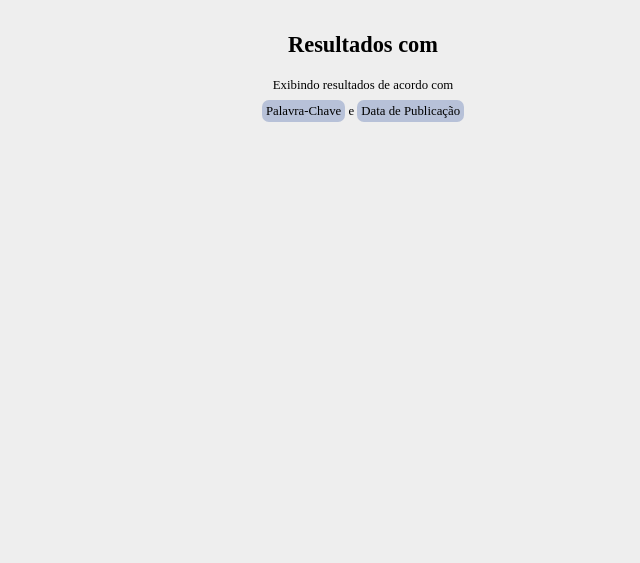
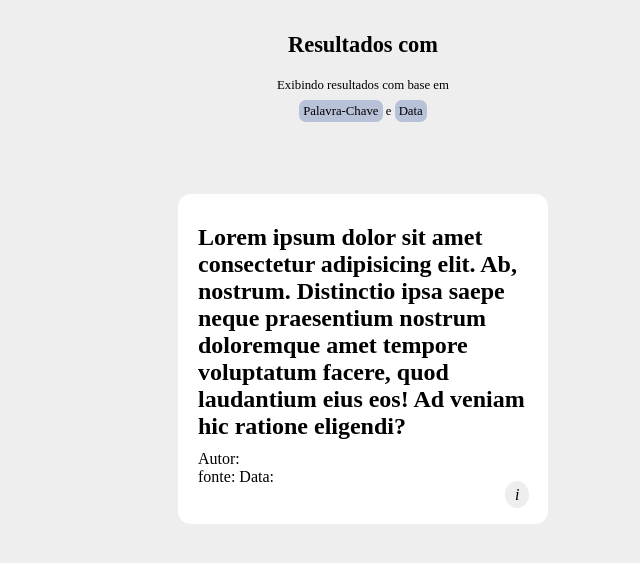
Before and after one commit to EzequiellSantos/News-Day, a plain HTML site: page projeto-newsAPI/index.html in a window 1280 px wide. Both pictures are taken after a click on the icon 763 px from the left and 34 px from the top of the page. Shown: the part 61-624 px from the top of the page, without its empty margins (277-917 px from the left). Drawn offline with Linux system fonts and the light colour scheme.

Commit message:
Colleting Choices Search | Feat

```diff
--- a/projeto-newsAPI/index.html
+++ b/projeto-newsAPI/index.html
@@ -137,7 +137,7 @@
     <aside id="titleSearch">
 
       <h1 id="userSearch"> Resultados com <span id="search">[Pesquisa]</span></h1>
-      <p id="userChoice">Exibindo resultados de acordo com <br><mark id="searchChoice">Palavra-Chave</mark> e <mark
+      <p id="userChoice">Exibindo resultados com base em <br><mark id="searchChoice">Palavra-Chave</mark> e <mark
         id="resultChoice">Data de Publicação</mark></p>
 
     </aside>
--- a/projeto-newsAPI/scripts/index.js
+++ b/projeto-newsAPI/scripts/index.js
@@ -1,8 +1,9 @@
-import { chamarApi, checkPesquisa } from "./usserCases.js";
+import { LastChoiceResult, LastChoiceSearch, adequedFrontEnd, chamarApi, checkPesquisa, firstVisitUser } from "./usserCases.js";
 
 /* input, result, search */
 
-
+adequedFrontEnd(LastChoiceSearch, LastChoiceResult)
+firstVisitUser()
 
 
 //controle input
@@ -12,15 +13,78 @@ var iconBusca = document.getElementById('iconBusca')
 var input = document.getElementById('input')
 iconBusca.addEventListener('click', clicouProcurar)
 
+input.addEventListener('keydown', function (event) {
+
+    if(event.keyCode === 13){
+        clicouProcurar()
+    }
+
+})
+
 function clicouProcurar(){
 
     var valorInput = input.value
     pesquisaUser = valorInput
 
+    coletingChoices()
     checkPesquisa()
+    updateLocalStorage()
+
+}
+
+// armazenando os dados de pesquisas do usuário
+function updateLocalStorage(){
+
+    localStorage.setItem('lastSearch', pesquisaUser)
+    localStorage.setItem('LastChoiceSearch', inputsChecks[0])
+    localStorage.setItem('LastChoiceResult', inputsChecks[1])
+
+}
+
+function cleanLocalStorage(){
+
+    localStorage.removeItem('lastSearch')
+    localStorage.removeItem('LastChoiceSearch')
+    localStorage.removeItem('LastChoiceResult')
 
 
 }
+
+export let inputsChecks = []
+
+function coletingChoices(){
+
+    inputsChecks = []
+    const inputsRadio = document.querySelectorAll('.box')
+
+    inputsRadio.forEach(input => {
+
+        if(input.checked){
+
+            inputsChecks.push(input.id)
+
+        }
+
+    })
+
+
+}
+
+
+
+/* document.getElementById('menuSide').addEventListener('click', function(event){
+
+    if(event.target.matches('li')){
+
+        let itemUlClass = event.target.class
+        let itemUlId = event.target.id
+
+        console.log(itemUlId, itemUlClass)
+
+    }
+
+
+}) */
 
 // controle do menu
 var iconHambug = document.getElementById('iconHamburguer')
@@ -58,7 +122,6 @@ function ocultar(){
     iconX.classList.remove('iconX-surgir')
     menuSide.classList.remove('surgir')
 
-
 }
 
 
@@ -66,7 +129,9 @@ var ulForSearch = document.querySelector('#forSearch')
 var ulForResult = document.querySelector('#forResult')
 var ulForCredits = document.querySelector('#credits')
 
-/* document.getElementById('menuSide').addEventListener('click', function(event){
+/*
+
+document.getElementById('menuSide').addEventListener('click', function(event){
 
     if(event.target.matches('li')){
 
@@ -114,5 +179,5 @@ function menuControl(list){
 }
 
 export function teste(item0, item1){
-    console.log(item0, ' - >Teste')
+    console.log(' - >Teste', item0, item1)
 }
--- a/projeto-newsAPI/scripts/usserCases.js
+++ b/projeto-newsAPI/scripts/usserCases.js
@@ -1,4 +1,4 @@
-import { pesquisaUser, teste } from "./index.js"
+import { inputsChecks, pesquisaUser, teste } from "./index.js"
 
 var date = new Date()
 var day = date.getDate()
@@ -15,7 +15,7 @@ const apiCountryURL = `https://newsapi.org/v2/top-headlines?country=${country}&a
 /*     const apiCategoriaURL = `https://newsapi.org/v2/top-headlines?sources=${categoria}&apiKey=${keyAPI}`
 const apiPalavraURL = `https://newsapi.org/v2/top-headlines?q=${q}&apiKey=${keyAPI}` */
 
-export async function chamarApi() {
+export async function chamarApi(userSearch, search, result) {
 
     /*try{
 
@@ -44,10 +44,62 @@ export async function chamarApi() {
 
 export function checkPesquisa(){
 
+  adequedFrontEnd(inputsChecks[0], inputsChecks[1])
+
   titleSearch.style.display = 'block'
   search.innerHTML = `${pesquisaUser}`
-  articleSubcontainer.style.display = 'none'
-
-  teste('Funciona?')
+  searchChoice.innerHTML = `${busca}`
+  resultChoice.innerHTML = `${resultado}`
 
 }
+
+let busca = ''
+let resultado = ''
+
+export function adequedFrontEnd(search, results){
+
+
+  switch(search){
+    case 'checkPalavraChave':
+      busca = 'Palavra-Chave'
+      break
+
+    case 'checkDominio':
+      busca = 'Domínio'
+      break
+
+    case 'checkLanguage':
+      busca = 'Língua'
+      break
+  }
+
+  switch(results){
+    case 'checkDate':
+      resultado = 'Data'
+      break
+
+    case 'checkRelevance':
+      resultado = 'Relevância'
+      break
+
+    case 'checkPopularity':
+      resultado = 'Popularidade'
+      break
+  }
+
+}
+
+
+export let lastSearch = localStorage.getItem('lastSearch')
+export let LastChoiceSearch = localStorage.getItem('LastChoiceSearch')
+export let LastChoiceResult =  localStorage.getItem('LastChoiceResult')
+
+export function firstVisitUser(){
+
+  if( lastSearch && LastChoiceSearch && LastChoiceResult ){
+
+    console.log(lastSearch, resultado, busca)
+
+  }
+
+}
```
